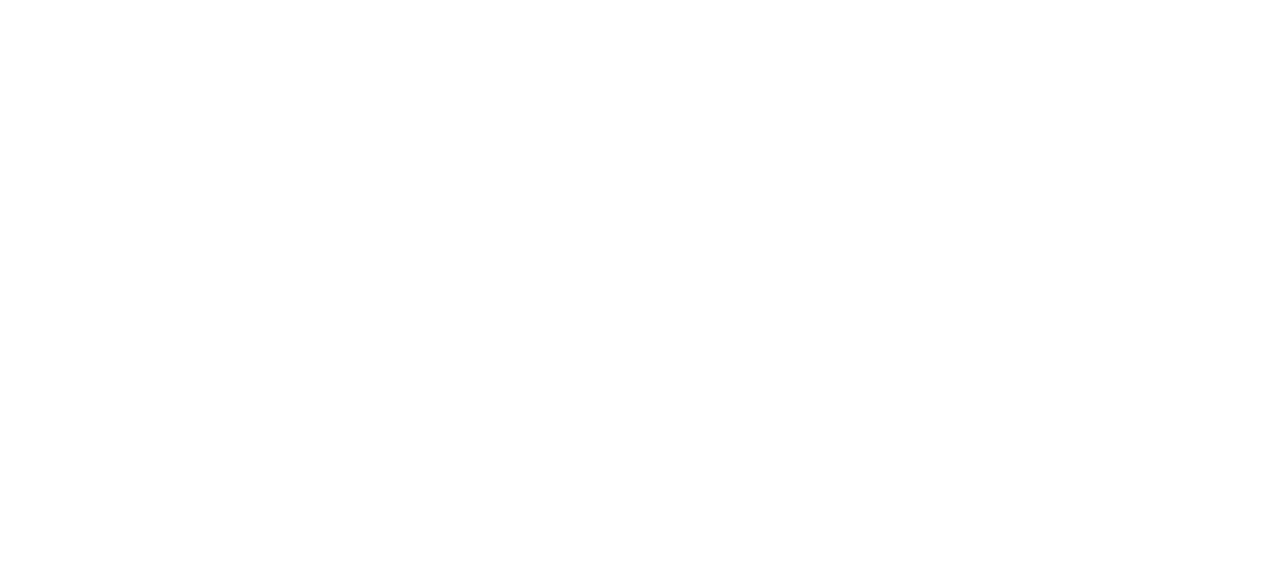
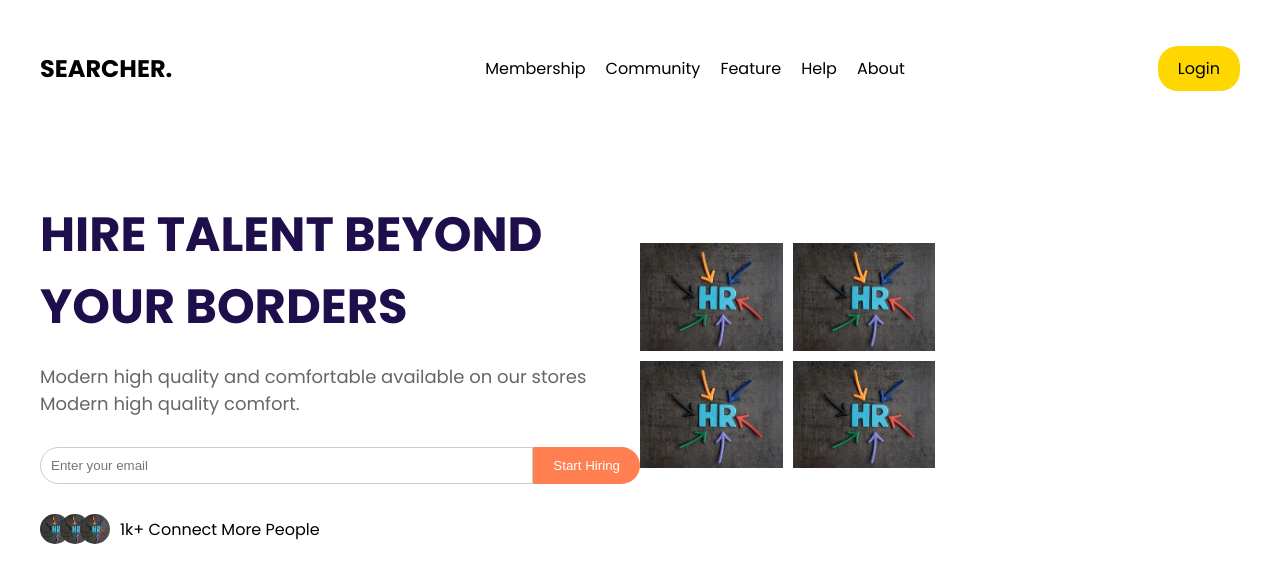
Before and after one commit to MatshepoFrak/Melsoft-Hack, a plain HTML site: page frontend/index.html in a window 1280 px wide. Drawn offline with Linux system fonts and the light colour scheme.

Commit message:
first layer

```diff
--- /dev/null
+++ b/assets/styles/styles.css
@@ -0,0 +1,102 @@
+
+        body {
+            font-family: 'Poppins', sans-serif;
+            margin: 0;
+            padding: 0;
+        }
+        .container {
+            max-width: 1200px;
+            margin: 0 auto;
+            padding: 20px;
+        }
+        header {
+            display: flex;
+            justify-content: space-between;
+            align-items: center;
+            padding: 20px 0;
+        }
+        .logo {
+            font-weight: 700;
+            font-size: 24px;
+        }
+        nav ul {
+            display: flex;
+            list-style-type: none;
+        }
+        nav ul li {
+            margin-left: 20px;
+        }
+        .login-btn {
+            background-color: #FFD700;
+            padding: 10px 20px;
+            border-radius: 20px;
+            text-decoration: none;
+            color: #000;
+        }
+        .main-content {
+            display: flex;
+            justify-content: space-between;
+            align-items: center;
+            margin-top: 50px;
+        }
+        .left-content {
+            flex: 1;
+        }
+        .right-content {
+            flex: 1;
+            display: grid;
+            grid-template-columns: 1fr 1fr;
+            gap: 10px;
+        }
+        h1 {
+            font-size: 48px;
+            font-weight: 700;
+            color: #1E0E4B;
+            margin-bottom: 20px;
+        }
+        p {
+            font-size: 18px;
+            color: #666;
+            margin-bottom: 30px;
+        }
+        .email-form {
+            display: flex;
+            margin-bottom: 30px;
+        }
+        .email-form input {
+            flex: 1;
+            padding: 10px;
+            border: 1px solid #ccc;
+            border-radius: 20px 0 0 20px;
+        }
+        .email-form button {
+            background-color: #FF7F50;
+            color: white;
+            border: none;
+            padding: 10px 20px;
+            border-radius: 0 20px 20px 0;
+            cursor: pointer;
+        }
+        .connect-people {
+            display: flex;
+            align-items: center;
+        }
+        .connect-people img {
+            width: 30px;
+            height: 30px;
+            border-radius: 50%;
+            margin-right: -10px;
+        }
+        .connect-people span {
+            margin-left: 20px;
+        }
+        .image-grid {
+            display: grid;
+            grid-template-columns: 1fr 1fr;
+            gap: 10px;
+        }
+        .image-grid img {
+            width: 100%;
+            height: auto;
+            object-fit: cover;
+        }
--- a/frontend/index.html
+++ b/frontend/index.html
@@ -1,2 +1,52 @@
 <!-- This is where Kgothatso's frontend will be -->
- <!-- This is specifically for the landing page  -->
+ <!-- This is specifically for the landing --><!DOCTYPE html>
+<html lang="en">
+    <head>
+        <meta charset="UTF-8">
+        <meta name="viewport" content="width=device-width, initial-scale=1.0">
+        <title>Searcher - Hire Talent Beyond Your Borders</title>
+        <link href="https://fonts.googleapis.com/css2?family=Poppins:wght@400;600;700&display=swap" rel="stylesheet">
+        <link rel="stylesheet" href="../assets/styles/styles.css">
+    </head>
+    <body>
+        <div class="container">
+            <header>
+                <div class="logo">SEARCHER.</div>
+                <nav>
+                    <ul>
+                        <li>Membership</li>
+                        <li>Community</li>
+                        <li>Feature</li>
+                        <li>Help</li>
+                        <li>About</li>
+                    </ul>
+                </nav>
+                <a href="#" class="login-btn">Login</a>
+            </header>
+            <div class="main-content">
+                <div class="left-content">
+                    <h1>HIRE TALENT BEYOND YOUR BORDERS</h1>
+                    <p>Modern high quality and comfortable available on our stores Modern high quality comfort.</p>
+                    <div class="email-form">
+                        <input type="email" placeholder="Enter your email">
+                        <button>Start Hiring</button>
+                    </div>
+                    <div class="connect-people">
+                        <img src="../../assets/images/image.png" alt="User 1">
+                        <img src="../assets/images/image.png" alt="User 2">
+                        <img src="../assets/images/image.png" alt="User 3">
+                        <span>1k+ Connect More People</span>
+                    </div>
+                </div>
+                <div class="right-content">
+                    <div class="image-grid">
+                        <img src="../assets/images/image.png" alt="Wavy pattern">
+                        <img src="../assets/images/image.png" alt="Person with hat">
+                        <img src="../assets/images/image.png" alt="Smiling woman">
+                        <img src="../assets/images/image.png" alt="Yellow diamond shape">
+                    </div>
+                </div>
+            </div>
+        </div>
+    </body>
+    </html>
```
Also changed, not shown: assets/images/image.png (added).
